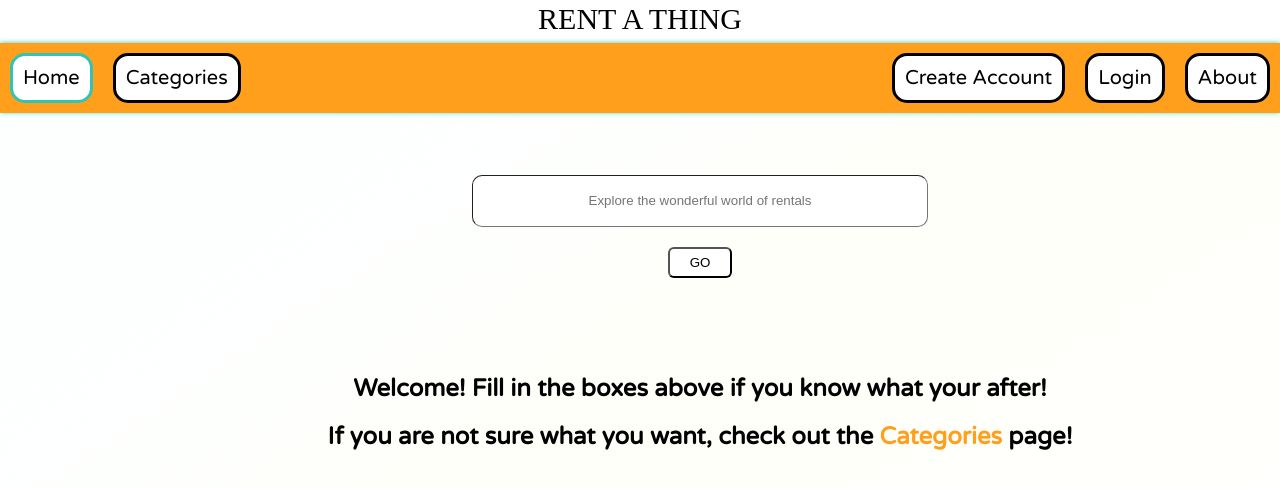
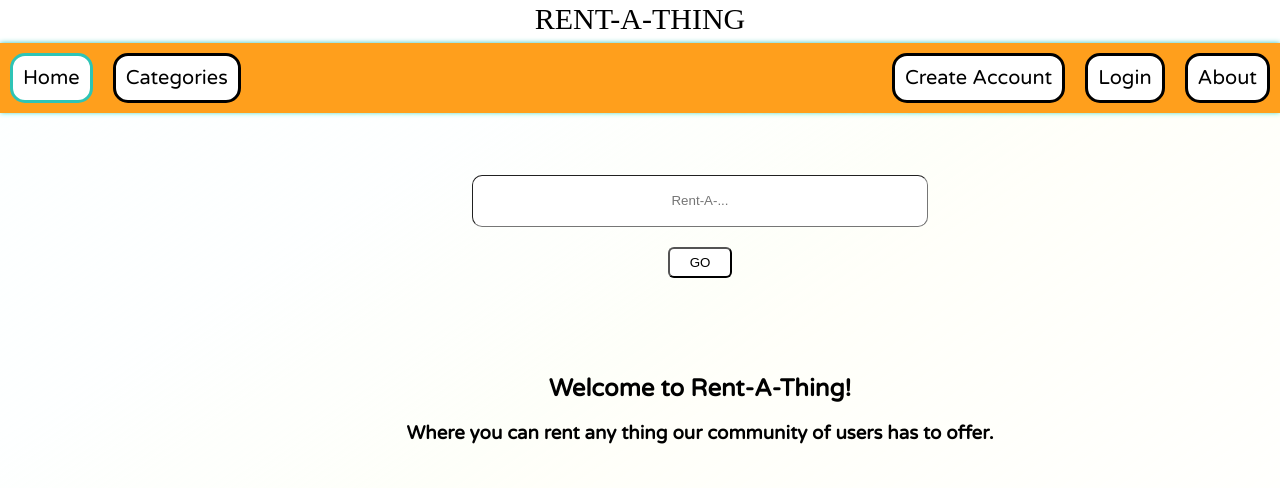
Before and after one commit to darshanbala/rent-a-thing, a React (Create React App) app in the folder FrontEnd/web-app/: page /Home in a window 1280 px wide. Shown: the top 488 px of the page. Built offline with nearby package versions, Linux system fonts and the light colour scheme; no server answers; a web font is replaced by a local one.

Commit message:
Changed home page content

```diff
--- a/FrontEnd/web-app/src/App.js
+++ b/FrontEnd/web-app/src/App.js
@@ -92,7 +92,7 @@ class App extends Component {
 
             <Router>
                 <div className="header">
-                    RENT A THING
+                    RENT-A-THING
                 </div>
                 { !isLoggedIn &&
                   <nav className="navBar">
@@ -115,7 +115,7 @@ class App extends Component {
                 }
                 <main>
                 <Switch>
-                    <Route exact path="/home">
+                    <Route exact path={["/", "/home"]}>
                         <Home cookieCheck={ () => this.cookieCheck() } />
                     </Route>
                     <Route exact path="/categories">
--- a/FrontEnd/web-app/src/components/home/Home.js
+++ b/FrontEnd/web-app/src/components/home/Home.js
@@ -87,9 +87,8 @@ class Home extends Component {
                 <section>
                     <SearchBar submitSearch={(arg) => this.submitSearch(arg)} />
                     <main>
-                        <h1>Welcome! Fill in the boxes above if you know what your after!</h1>
-                        <h1>If you are not sure what you want, check out the <span className="highlight">Categories</span> page!</h1>
-
+                        <h1>Welcome to Rent-A-Thing!</h1>
+                        <h3>Where you can rent any thing our community of users has to offer.</h3>
                     </main>
                 </section>
             );
--- a/FrontEnd/web-app/src/components/home/SearchBar.js
+++ b/FrontEnd/web-app/src/components/home/SearchBar.js
@@ -56,7 +56,7 @@ class SearchBar extends Component {
             <section>
                 <form type="submit" className="searchBar">
                     <div>
-                    <span><input type="text" name="item" id="searchForItem" value={item} onChange={(e) => this.handleChange(e)} placeholder='Explore the wonderful world of rentals' /></span>
+                    <span><input type="text" name="item" id="searchForItem" value={item} onChange={(e) => this.handleChange(e)} placeholder='Rent-A-...' /></span>
                     {/*<span><input type="date" name="dateFrom" id="dateFrom" value={dateFrom} min={format(new Date(), 'y-MM-d')} onChange={(e) => this.handleChange(e)} placeholder='dateFrom' /></span>
                     <span><input type="date" name="dateTo" id="dateTo" value={dateTo} min={format(new Date(), 'y-MM-d')} onChange={(e) => this.handleChange(e)} placeholder='dateTo' /></span>
                     <span><input type="text" name="location" id="location" value={location} onChange={(e) => this.handleChange(e)} placeholder='location' /></span>
```
